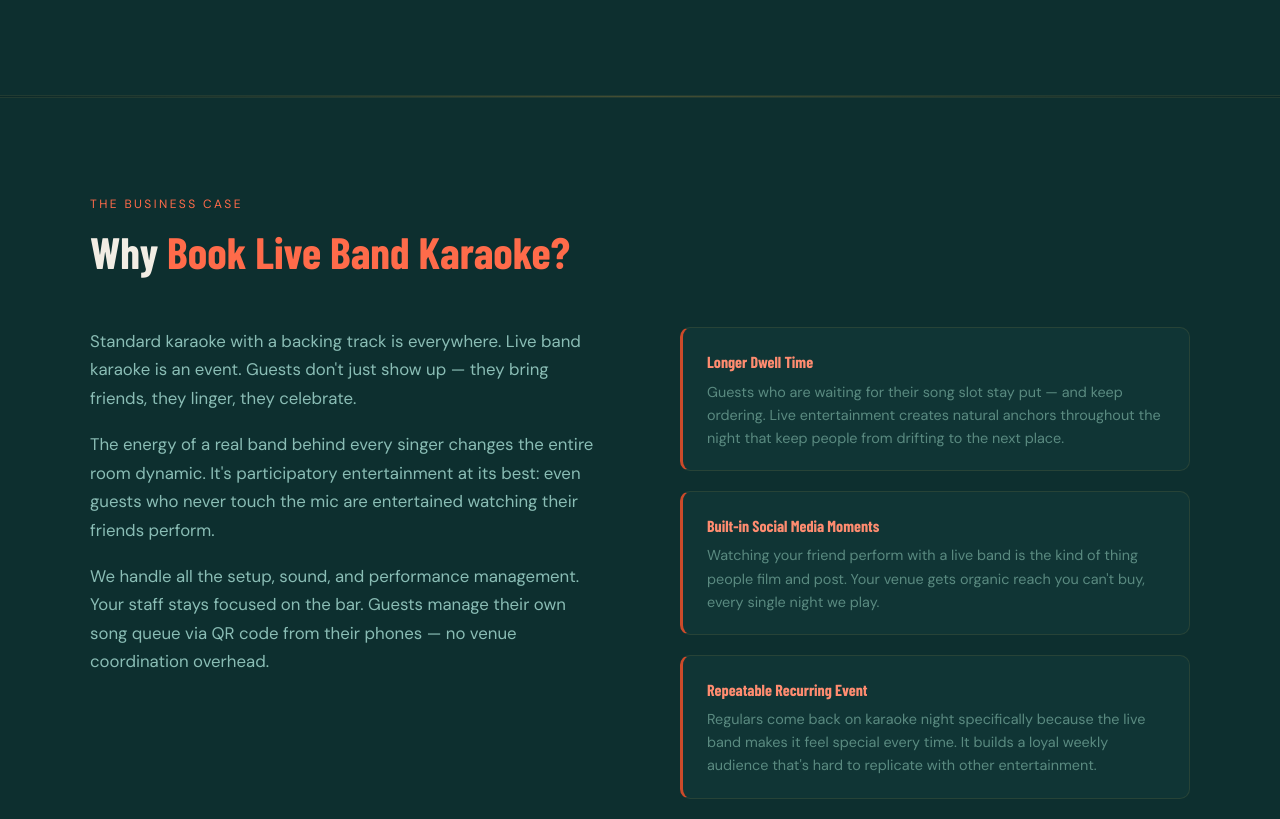
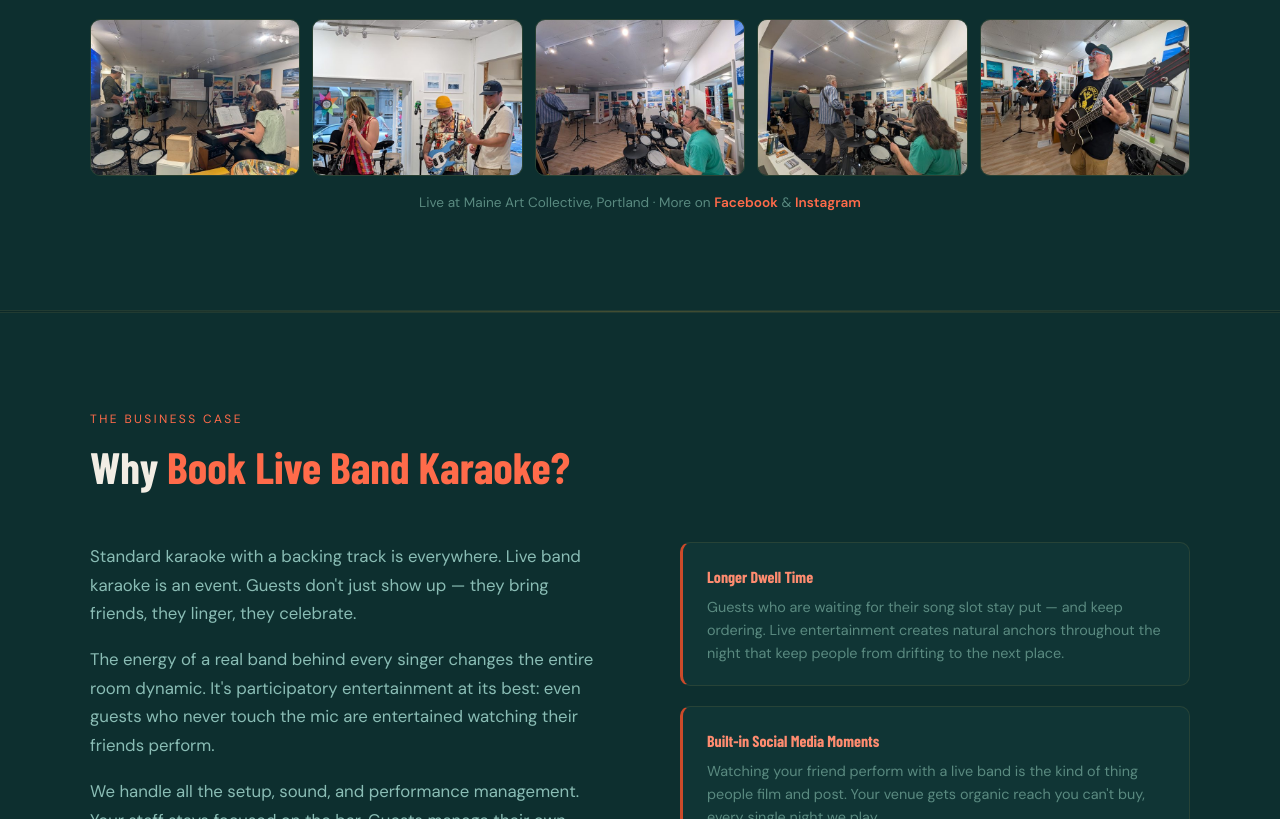
Before and after one commit to tkhesin/tolehouse, a plain HTML site: page index.html in a window 1280 px wide. Shown: the part 1980-2799 px from the top of the page. Drawn offline with nearby package versions, Linux system fonts and the light colour scheme; a web font is replaced by a local one.

Commit message:
Add photo strip under the video section
Five small band-focused photos from Maine Art Collective shows (600px, no click-to-enlarge), with a venue line and links to Facebook and Instagram.

Co-Authored-By: Claude Opus 5.5 <noreply@anthropic.com>
Claude-Session: https://claude.ai/code/session_012n3LSmxpdZGbZCNDfYR3Ur

```diff
--- a/index.html
+++ b/index.html
@@ -632,6 +632,34 @@
     justify-content: center;
   }
 
+  .photo-strip {
+    margin-top: 1.25rem;
+    display: grid;
+    grid-template-columns: repeat(5, 1fr);
+    gap: 0.75rem;
+  }
+  .photo-strip img {
+    width: 100%;
+    height: auto;
+    aspect-ratio: 4/3;
+    object-fit: cover;
+    display: block;
+    border-radius: 10px;
+    border: 1px solid rgba(201,168,76,0.15);
+  }
+  .photo-strip-note {
+    margin-top: 0.9rem;
+    font-size: 0.85rem;
+    color: var(--muted);
+    text-align: center;
+  }
+  .photo-strip-note a { color: var(--gold); text-decoration: none; font-weight: 600; }
+  .photo-strip-note a:hover { color: var(--gold-light); }
+  @media (max-width: 900px) {
+    .photo-strip { grid-template-columns: repeat(2, 1fr); }
+    .photo-strip img:first-child { grid-column: 1 / -1; aspect-ratio: 16/9; }
+  }
+
   .video-placeholder {
     display: flex;
     flex-direction: column;
@@ -924,6 +952,15 @@
         style="display:block;">
       </iframe>
     </div>
+
+    <div class="photo-strip">
+      <img src="img/gallery/band-keys-lyrics.jpg" alt="Band playing with the lyric screen in view" loading="lazy" width="600" height="450">
+      <img src="img/gallery/singer-bass-guitar.jpg" alt="Singer at the mic with the bass and guitar players" loading="lazy" width="600" height="450">
+      <img src="img/gallery/drummer-view.jpg" alt="View from behind the drum kit toward the lyric screen" loading="lazy" width="600" height="450">
+      <img src="img/gallery/wide-room.jpg" alt="Wide view of the band playing in the gallery" loading="lazy" width="600" height="450">
+      <img src="img/gallery/bassist.jpg" alt="Bass player and band mid-song" loading="lazy" width="600" height="450">
+    </div>
+    <p class="photo-strip-note">Live at Maine Art Collective, Portland · More on <a href="https://www.facebook.com/tolehouseband" target="_blank" rel="noopener">Facebook</a> &amp; <a href="https://www.instagram.com/tolehouseband/" target="_blank" rel="noopener">Instagram</a></p>
   </div>
 </section>
 
```
Also changed, not shown: img/gallery/band-keys-lyrics.jpg (added), img/gallery/bassist.jpg (added), img/gallery/drummer-view.jpg (added), img/gallery/singer-bass-guitar.jpg (added), img/gallery/wide-room.jpg (added).
